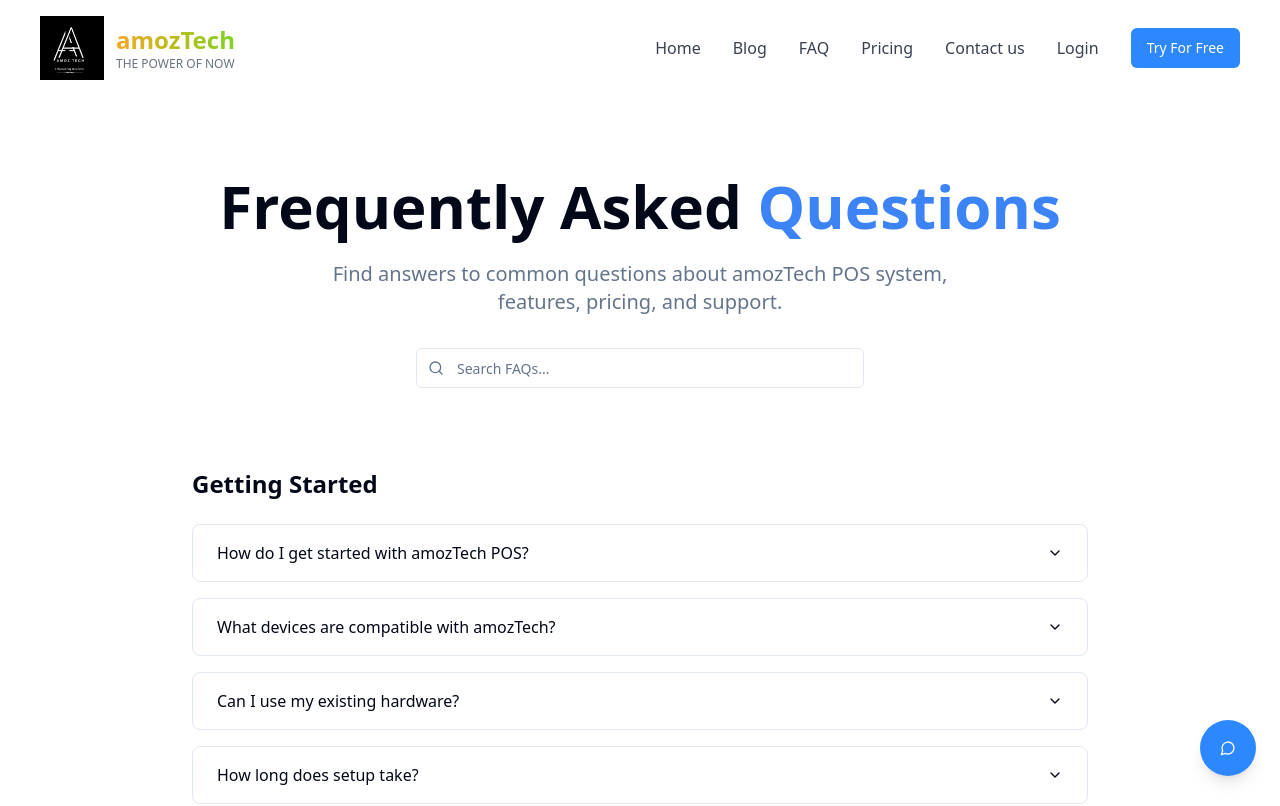
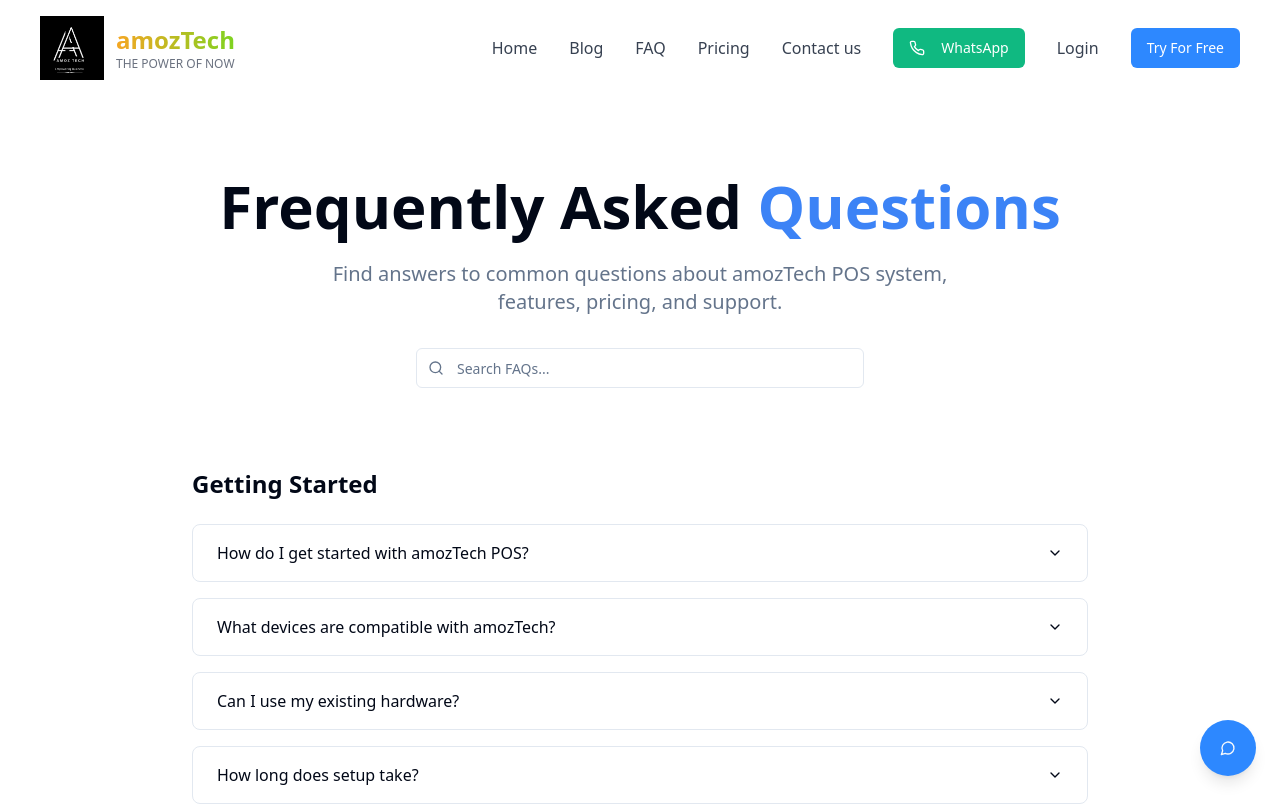
Before and after one commit to amosyeboah/amoztech-site, a React (Vite) app: page /faq in a window 1280 px wide. Shown: the top 806 px of the page. Built offline with nearby package versions, Linux system fonts and the light colour scheme.

Commit message:
whatsapp button added

```diff
--- a/src/components/Navbar.tsx
+++ b/src/components/Navbar.tsx
@@ -3,6 +3,7 @@ import { Link } from 'react-router-dom';
 import { Menu, X } from 'lucide-react';
 import { Button } from '@/components/ui/button';
 import logo from '@/assets/amoztech-logo.png';
+import { Phone } from 'lucide-react';
 
 const Navbar = () => {
   const [isMenuOpen, setIsMenuOpen] = useState(false);
@@ -38,6 +39,17 @@ const Navbar = () => {
           <Link to="/contact" className="text-gray-700 font-medium hover:text-cloud-blue transition-colors">
             Contact us
           </Link>
+          <Button asChild className="bg-emerald-500 hover:bg-emerald-600 text-white">
+            <a
+              href="https://wa.me/233240857085?text=Hello%20amozTech%20Support"
+              target="_blank"
+              rel="noopener noreferrer"
+              className="flex items-center space-x-2 px-3 py-1"
+            >
+              <Phone size={16} />
+              <span>WhatsApp</span>
+            </a>
+          </Button>
           <Link to="/login" className="text-gray-700 font-medium hover:text-cloud-blue transition-colors">
             Login
           </Link>
```
